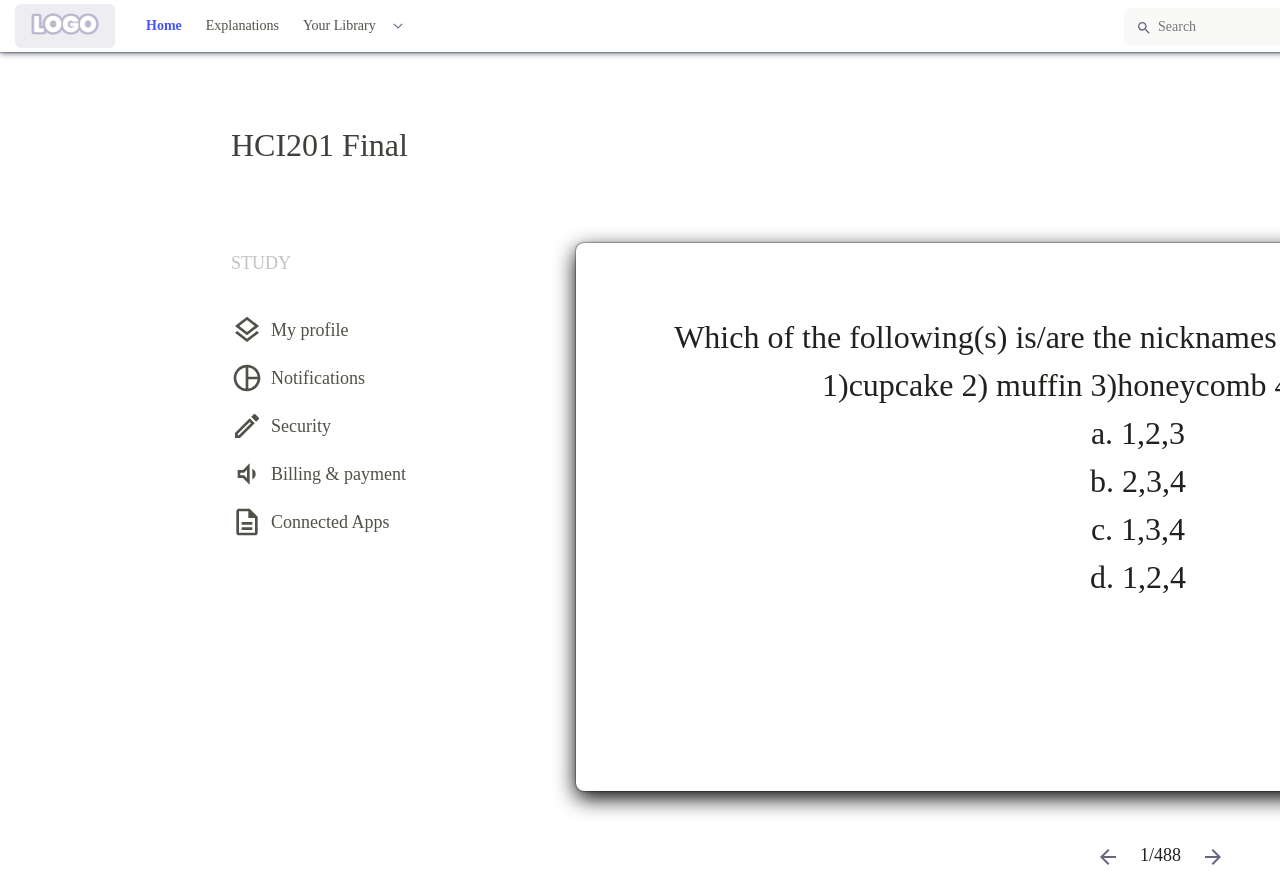
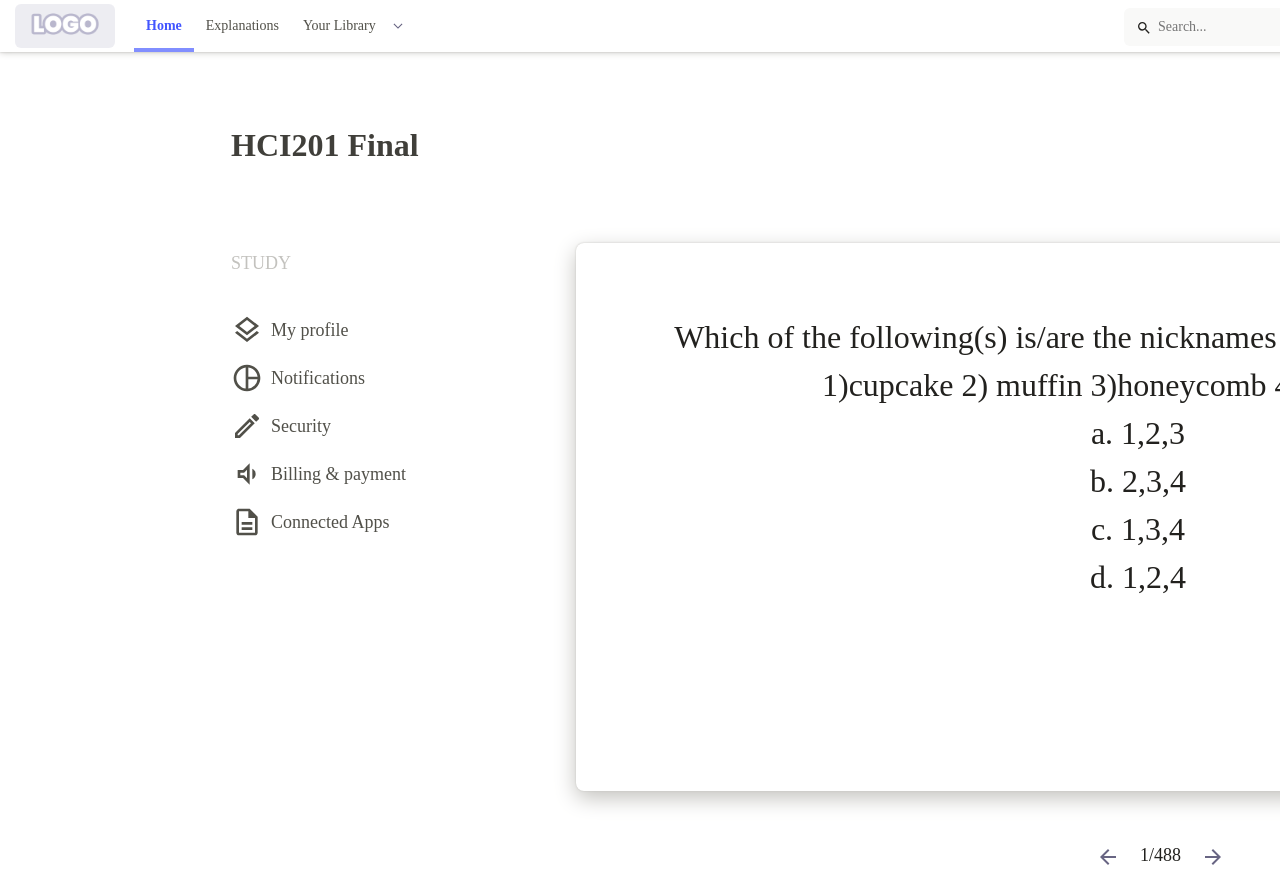
Before and after one commit to fullsirkool/Quizlet, a Vue app in the folder quizlet/: page /study in a window 1280 px wide. Shown: the top 877 px of the page. Built offline with nearby package versions, Linux system fonts and the light colour scheme.

Commit message:
fix feature-01

```diff
--- a/quizlet/src/App.vue
+++ b/quizlet/src/App.vue
@@ -8,7 +8,7 @@
 
 <style lang="scss">
 #app {
-  font-family: Avenir, Helvetica, Arial, sans-serif;
+  font-family: Prompt !important;
   -webkit-font-smoothing: antialiased;
   -moz-osx-font-smoothing: grayscale;
   // text-align: center;
--- a/quizlet/src/components/Header.vue
+++ b/quizlet/src/components/Header.vue
@@ -4,9 +4,16 @@
       <div class="left">
         <div class="logo"></div>
         <div class="header-menu">
-          <div class="header-menu-item selected">Home</div>
-          <div class="header-menu-item">Explanations</div>
+          <div class="header-menu-item selected">
+            <div class="indicator"></div>
+            Home
+          </div>
           <div class="header-menu-item">
+            <div class="indicator"></div>
+            Explanations
+          </div>
+          <div class="header-menu-item">
+            <div class="indicator"></div>
             Your Library
             <svg class="arrow-icon"></svg>
           </div>
@@ -14,8 +21,19 @@
       </div>
       <div class="right">
         <div class="textbox">
-          <svg class="left"></svg>
-          <input placeholder="Search" type="text" />
+          <svg
+            class="w-6 h-6 left"
+            fill="#686583"
+            xmlns="http://www.w3.org/2000/svg"
+            width="16"
+            height="16"
+            viewBox="0 0 24 24"
+          >
+            <path
+              d="M15.5 14h-.79l-.28-.27A6.471 6.471 0 0 0 16 9.5A6.5 6.5 0 1 0 9.5 16c1.61 0 3.09-.59 4.23-1.57l.27.28v.79l5 4.99L20.49 19l-4.99-5zm-6 0C7.01 14 5 11.99 5 9.5S7.01 5 9.5 5S14 7.01 14 9.5S11.99 14 9.5 14z"
+            />
+          </svg>
+          <input placeholder="Search..." type="text" />
         </div>
         <div class="icon-noti"></div>
         <div class="icon-setting"></div>
@@ -42,7 +60,7 @@ export default {};
     height: 52px;
     background: #ffffffff;
     border-radius: 0px;
-    box-shadow: 0px 0px 7px #333a47, 0px 0px 2px #333a47;
+    box-shadow: 0px 0px 7px #c3c2beff, 0px 0px 2px #c3c2beff;
   }
   .right {
     float: right;
@@ -55,7 +73,7 @@ export default {};
       opacity: 1;
     }
     .textbox input {
-      width: 640px;
+      width: 600px;
       height: 36px;
       padding-left: 34px;
       padding-right: 12px;
@@ -67,7 +85,7 @@ export default {};
       outline: none;
     }
     .textbox svg.left {
-      background-image: url("~@/assets/left-icon.svg");
+      // background-image: url("~@/assets/left-icon.svg");
       position: absolute;
       top: 12px;
       right: 12px;
@@ -107,6 +125,7 @@ export default {};
       height: 24px;
       fill: #403f3a;
       opacity: 1;
+      cursor: pointer;
     }
     .icon-setting {
       background-image: url(~@/assets/settings.svg);
@@ -117,6 +136,7 @@ export default {};
       height: 24px;
       fill: #403f3a;
       opacity: 1;
+      cursor: pointer;
     }
     .avatar {
       position: absolute;
@@ -128,6 +148,7 @@ export default {};
       opacity: 1;
       overflow: hidden;
       border-radius: 18px;
+      cursor: pointer;
     }
     .avatar img {
       // background-image: url(~@/assets/avatar.jpg);
--- a/quizlet/src/components/HomeContent.vue
+++ b/quizlet/src/components/HomeContent.vue
@@ -117,7 +117,7 @@ export default {
       display: inline-block;
       vertical-align: top;
       .cate-name {
-        font-weight: bold;
+        // font-weight: bold;
         font-size: 16px;
         line-height: 26px;
         color: #403f3aff;
--- a/quizlet/src/components/NavigationBar.vue
+++ b/quizlet/src/components/NavigationBar.vue
@@ -92,9 +92,13 @@ export default {};
   font-family: Prompt;
   margin-left: 223px;
   .quiz-name {
+    width: 190px;
+    height: 48px;
+    font-family: Prompt;
     font-size: 32px;
     line-height: 48px;
     color: #403f3aff;
+    font-weight: bold;
   }
   .title {
     text-transform: uppercase;
--- a/quizlet/src/components/Quiz.vue
+++ b/quizlet/src/components/Quiz.vue
@@ -1,6 +1,5 @@
 <template>
   <div id="quiz">
-
     <li class="item-1">
       <div class="name">{{ quiz.name }}</div>
       <div class="terms">{{ quiz.terms }}</div>
@@ -9,7 +8,6 @@
         ><span class="user-name">{{ quiz.user }}</span>
       </div>
     </li>
-
   </div>
 </template>
 
@@ -23,9 +21,6 @@ export default {
 
 <style lang="scss" scoped>
 #quiz {
-
-
-
   li {
     width: 400px;
     height: 110px;
@@ -72,6 +67,5 @@ export default {
       }
     }
   }
-
 }
 </style>
--- a/quizlet/src/components/StudyContent.vue
+++ b/quizlet/src/components/StudyContent.vue
@@ -53,11 +53,11 @@ export default {};
       line-height: 48px;
       color: #22211eff;
       text-align: center;
-
       background: #ffffffff;
       border-radius: 8px;
-      box-shadow: 0px 7px 21px #000000, 0px 0px 2px #000000;
+      box-shadow: 0px 7px 21px #c3c2beff, 0px 0px 2px #c3c2beff;
       padding: 70px 70px 190px 70px;
+
     }
   }
   .paging {
```
Also changed, not shown: quizlet/src/assets/notifications.svg. Lines whose indentation alone changed are shown as unchanged.
